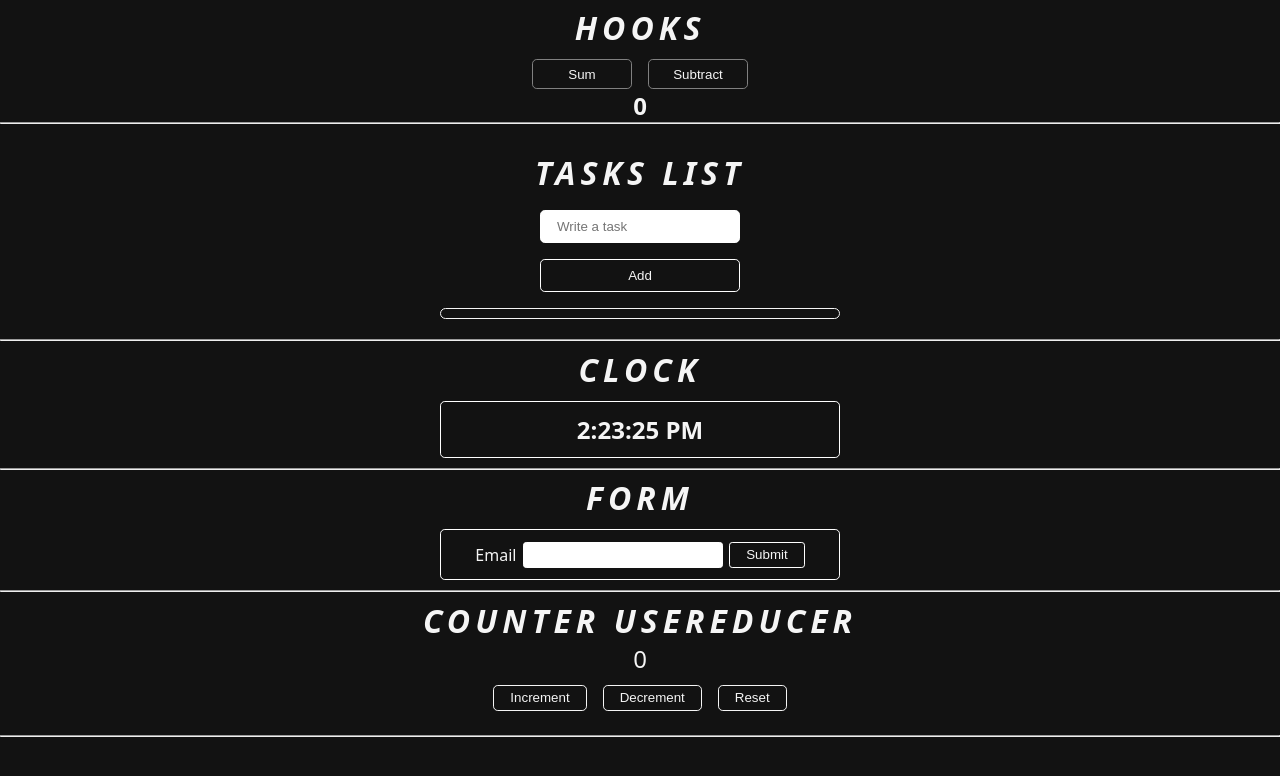
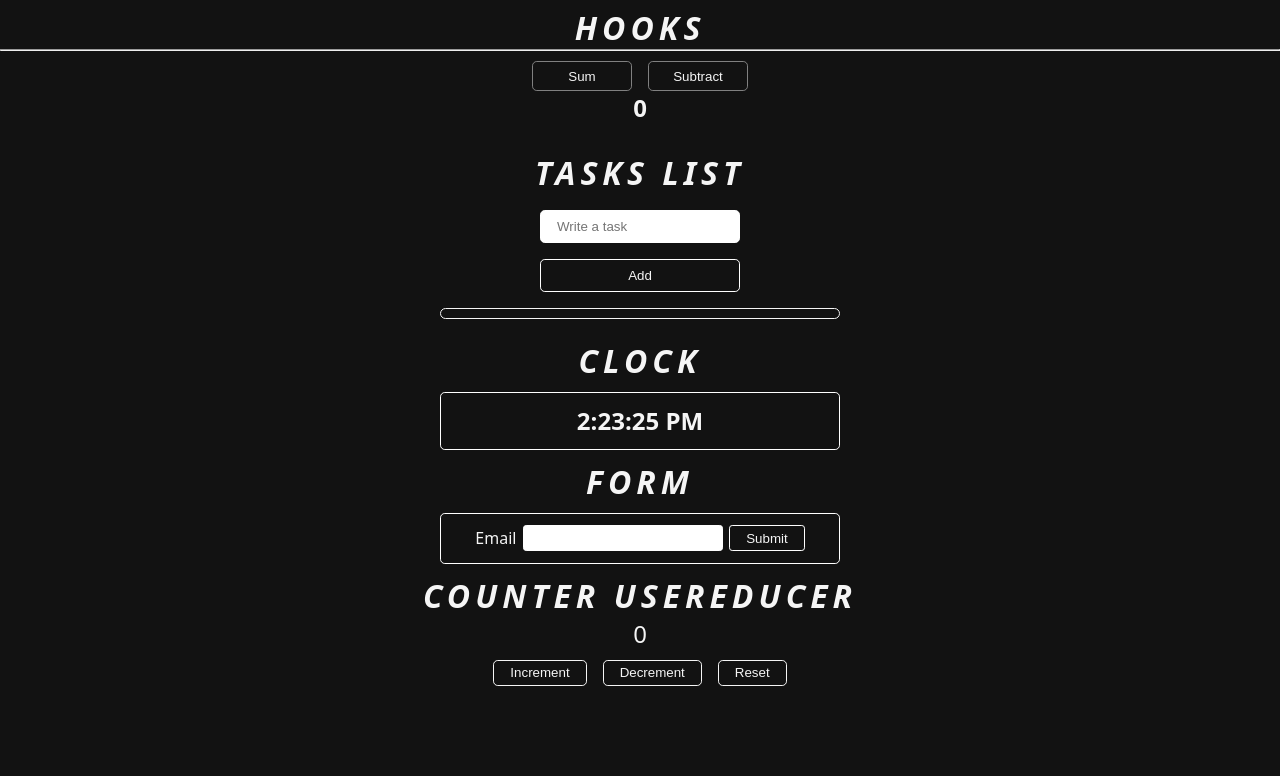
Before and after one commit to Espadv69/React_Beginner, a React (Vite) app in the folder 03-hooks/: page / in a window 1280 px wide. Shown: the top 776 px of the page. Built offline with nearby package versions, Linux system fonts and the light colour scheme.

Commit message:
feat(Main): remove redundant horizontal rules from main component layout

```diff
--- a/03-hooks/src/main.jsx
+++ b/03-hooks/src/main.jsx
@@ -13,16 +13,12 @@ const root = ReactDom.createRoot(document.getElementById('root'))
 root.render(
   <React.StrictMode>
     <h1 className="h1-title">Hooks</h1>
+    <hr />
 
     <Counter_useState />
-    <hr />
     <ToDoList />
-    <hr />
     <Clock />
-    <hr />
     <Form />
-    <hr />
     <Counter_useReducer />
-    <hr />
   </React.StrictMode>
 )
```
